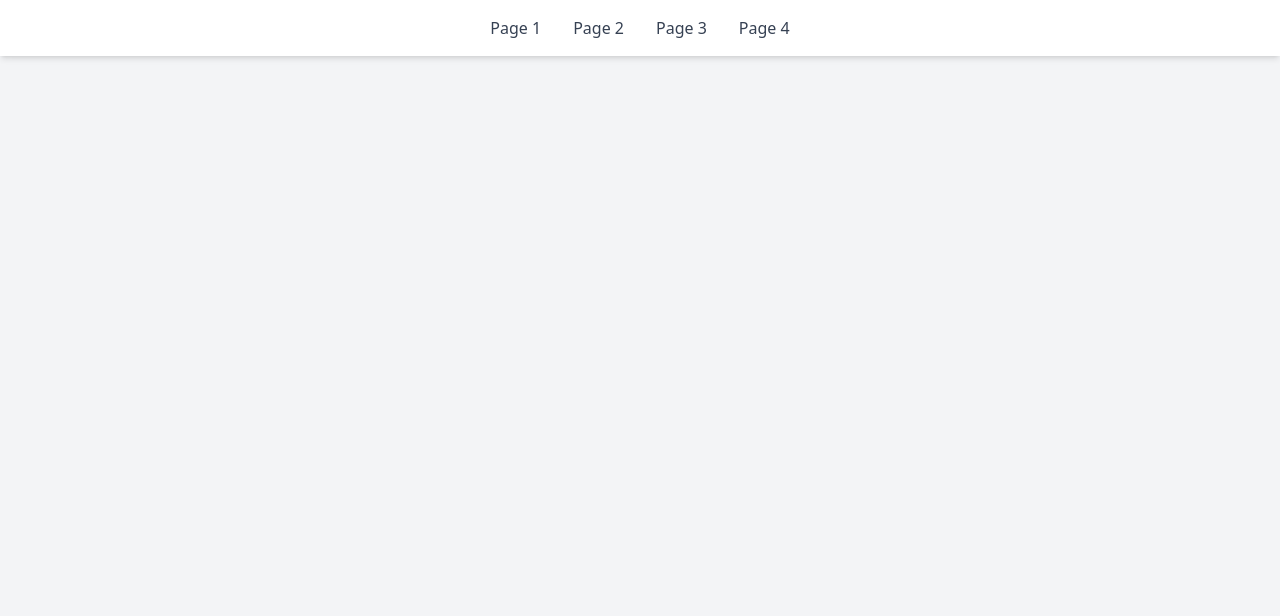
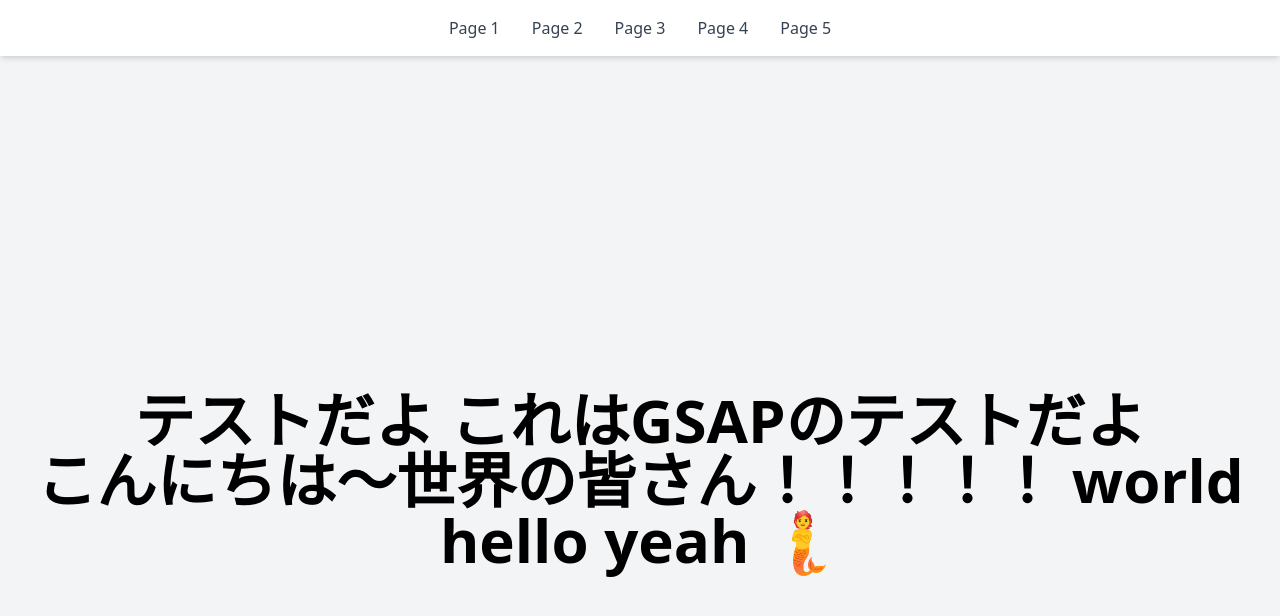
Before and after one commit to KazuhiroIto0127/learn_gsap, a React (Vite) app: page /#/page5 in a window 1280 px wide. Shown: the top 616 px of the page. Built offline with nearby package versions, Linux system fonts and the light colour scheme.

Commit message:
add page5. text animation

```diff
--- a/src/App.tsx
+++ b/src/App.tsx
@@ -4,6 +4,7 @@ import Page1 from './components/Page1'
 import Page2 from './components/Page2'
 import Page3 from './components/Page3'
 import Page4 from './components/Page4'
+import Page5 from './components/Page5'
 
 function App() {
   return (
@@ -16,6 +17,7 @@ function App() {
           <Route path="/page2" element={<Page2 />} />
           <Route path="/page3" element={<Page3 />} />
           <Route path="/page4" element={<Page4 />} />
+          <Route path="/page5" element={<Page5 />} />
         </Routes>
       </main>
     </div>
--- a/src/components/Header.tsx
+++ b/src/components/Header.tsx
@@ -33,6 +33,9 @@ const Header = () => {
           <li>
             <Link to="/page4" className="text-gray-700 hover:text-blue-500 transition-colors">Page 4</Link>
           </li>
+          <li>
+            <Link to="/page5" className="text-gray-700 hover:text-blue-500 transition-colors">Page 5</Link>
+          </li>
         </ul>
       </nav>
     </header>
--- /dev/null
+++ b/src/components/Page5.tsx
@@ -0,0 +1,40 @@
+import { useGSAP } from '@gsap/react'
+import gsap from 'gsap'
+import { useRef } from 'react'
+import SplitText from 'gsap/SplitText'
+const Page5 = () => {
+  const container = useRef<HTMLDivElement>(null);
+  const textRef = useRef<HTMLDivElement>(null);
+
+  useGSAP(() => {
+    if (textRef.current) {
+      gsap.registerPlugin(SplitText);
+      const split = new SplitText(textRef.current, { type: 'words, chars, lines' });
+
+      gsap.from(split.chars, {
+        y: 100,
+        opacity: 0,
+        duration: 0.5,
+        stagger: 0.05,
+        ease: "back.out(1.7)"
+      });
+    }
+  }, []);
+
+  return (
+    <div ref={container} className="w-full min-h-screen bg-gray-100 flex items-center justify-center">
+      <div className="text-center">
+        <h1
+          ref={textRef}
+          className="text-6xl font-bold bg-clip-text bg-linear-to-r from-purple-400 to-pink-600"
+        >
+          テストだよ　これはGSAPのテストだよ
+          こんにちは〜世界の皆さん！！！！！
+          world hello yeah 🧜
+        </h1>
+      </div>
+    </div>
+  )
+}
+
+export default Page5
```
